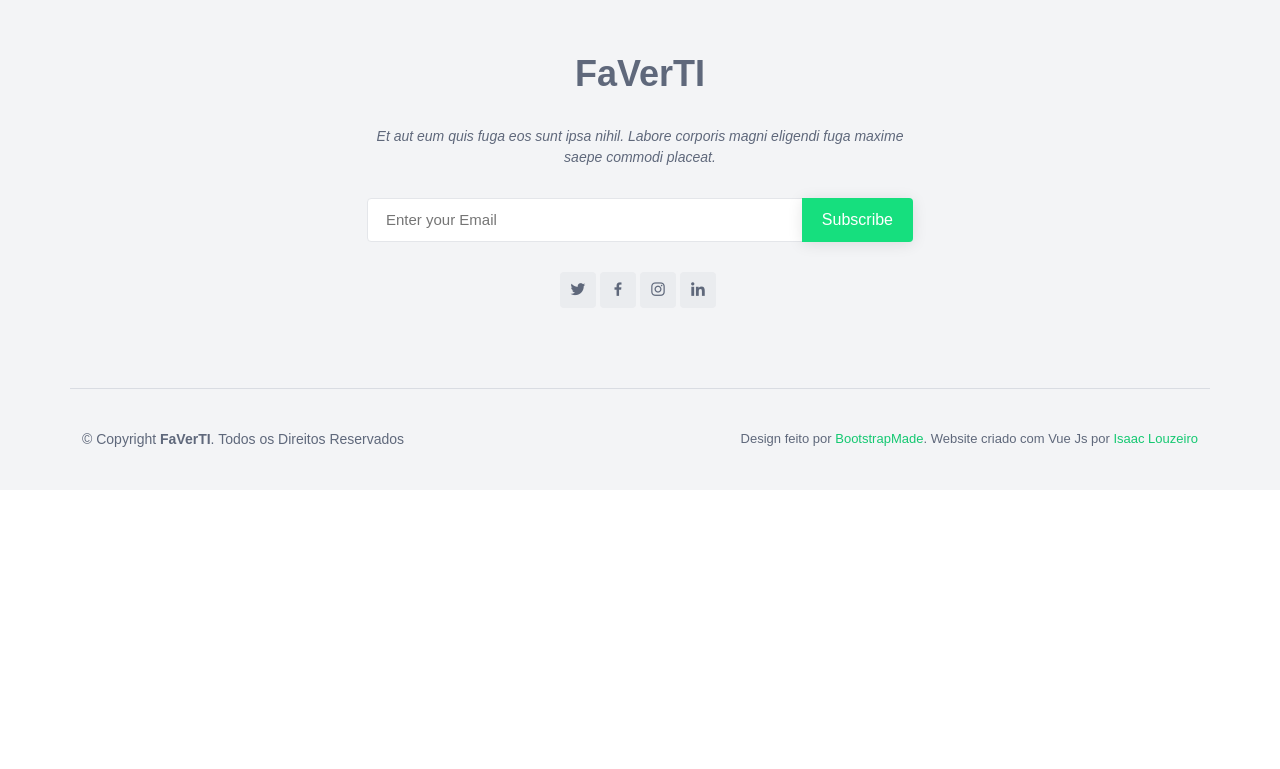
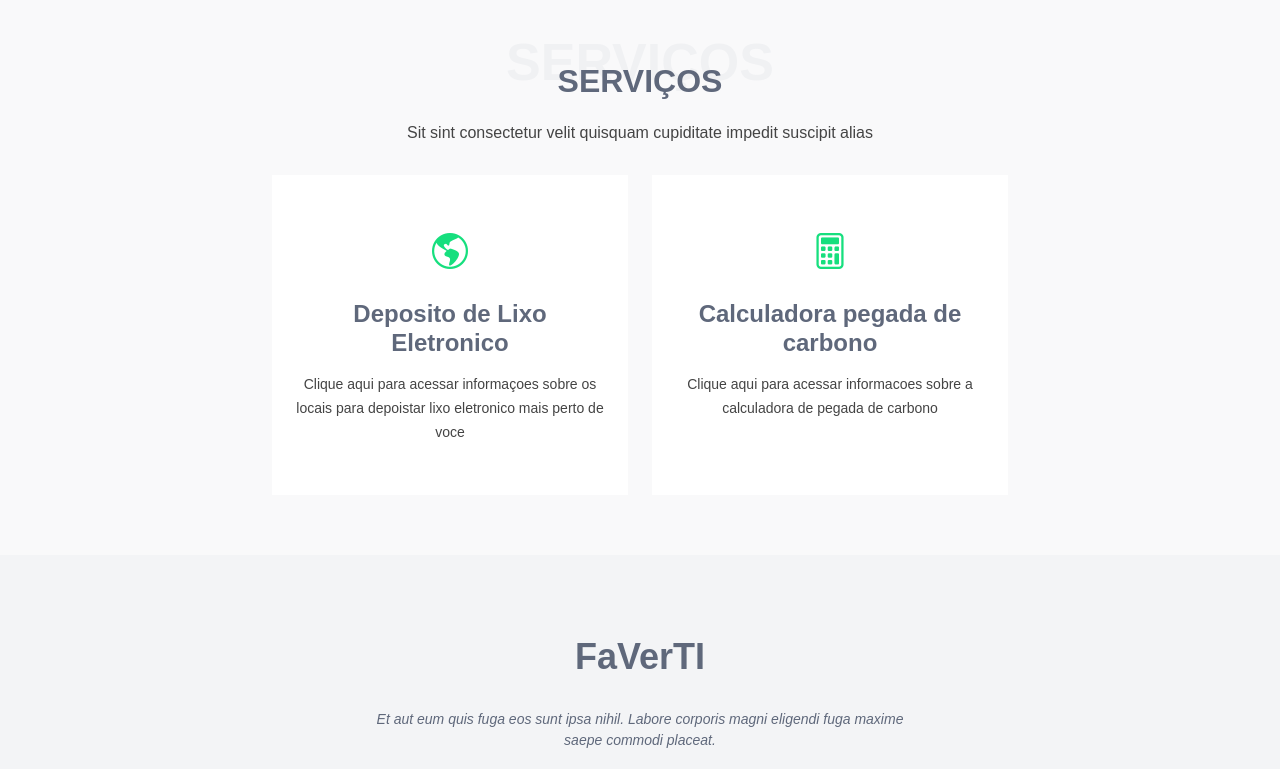
Before and after one commit to IsaacLouzeiro/faverti, a Vue app: page / in a window 1280 px wide. Shown: the part 1458-2227 px from the top of the page. Before the commit the page ends 1948 px from the top, so only its background shows below. Built offline with nearby package versions, Linux system fonts and the light colour scheme.

Commit message:
Criando o componente de Servicos

```diff
--- /dev/null
+++ b/src/components/ServiceSection.vue
@@ -0,0 +1,83 @@
+<template>
+    <!-- ======= Services Section ======= -->
+    <section id="services" class="services section-bg">
+        <div class="container">
+            <div class="section-title">
+                <span>Serviços</span>
+                <h2>Serviços</h2>
+                <p>Sit sint consectetur velit quisquam cupiditate impedit suscipit alias</p>
+            </div>
+
+            <div class="row justify-content-center">
+                <div class="col-lg-4 col-md-6 d-flex align-items-stretch">
+                    <div class="icon-box">
+                        <div class="icon"><i class="bi bi-globe-americas"></i></div>
+                        <h4><a href="">Deposito de Lixo Eletronico</a></h4>
+                        <p>Clique aqui para acessar informaçoes sobre os locais para depoistar lixo eletronico mais perto de voce</p>
+                    </div>
+                </div>
+
+                <div class="col-lg-4 col-md-6 d-flex align-items-stretch mt-4 mt-md-0">
+                    <div class="icon-box">
+                        <div class="icon"><i class="bi bi-calculator"></i></div>
+                        <h4><a href="">Calculadora pegada de carbono</a></h4>
+                        <p>Clique aqui para acessar informacoes sobre a calculadora de pegada de carbono</p>
+                    </div>
+                </div>
+            </div>
+        </div>
+    </section><!-- End Services Section -->
+</template>
+
+<style scoped>
+/*--------------------------------------------------------------
+# Services
+--------------------------------------------------------------*/
+.services .icon-box {
+  text-align: center;
+  border: 1px solid #fff;
+  padding: 50px 20px;
+  transition: all ease-in-out 0.3s;
+  background: #fff;
+}
+
+.services .icon-box .icon {
+  margin: 0 auto;
+  display: flex;
+  align-items: center;
+  justify-content: center;
+  margin-bottom: 20px;
+  transition: ease-in-out 0.3s;
+}
+
+.services .icon-box .icon i {
+  color: #16df7e;
+  font-size: 36px;
+  transition: 0.3s;
+}
+
+.services .icon-box h4 {
+  font-weight: 700;
+  margin-bottom: 15px;
+  font-size: 24px;
+}
+
+.services .icon-box h4 a {
+  color: #5f687b;
+  transition: ease-in-out 0.3s;
+}
+
+.services .icon-box p {
+  line-height: 24px;
+  font-size: 14px;
+  margin-bottom: 0;
+}
+
+.services .icon-box:hover {
+  border-color: #eaecef;
+}
+
+.services .icon-box:hover h4 a {
+  color: #16df7e;
+}
+</style>
--- a/src/views/HomeView.vue
+++ b/src/views/HomeView.vue
@@ -1,11 +1,13 @@
 <script setup>
   import HeroSection from '../components/HeroSection.vue';
   import InfoSection from '../components/InfoSection.vue';
+  import ServiceSection from '../components/ServiceSection.vue';
 </script>
 
 <template>
   <HeroSection />
   <main>
     <InfoSection />
+    <ServiceSection />
   </main>
 </template>
```
